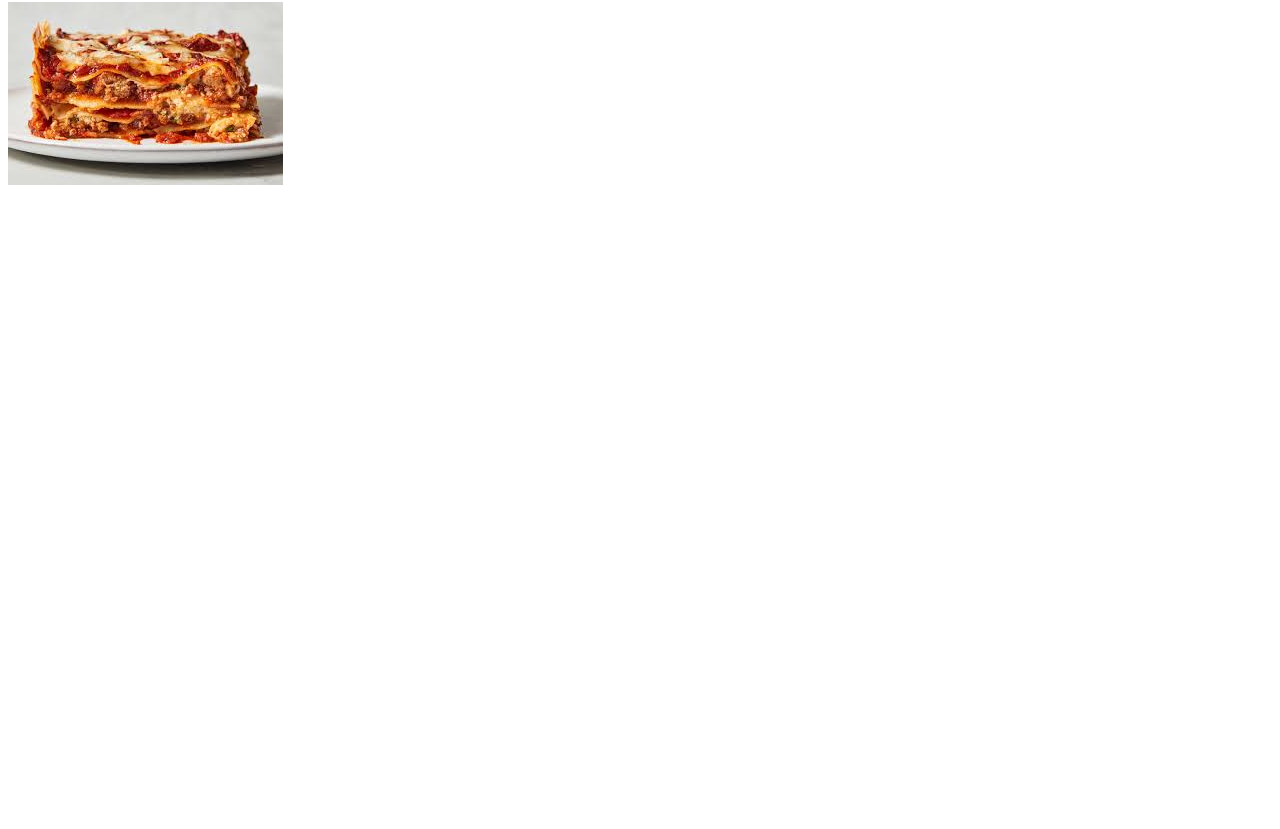
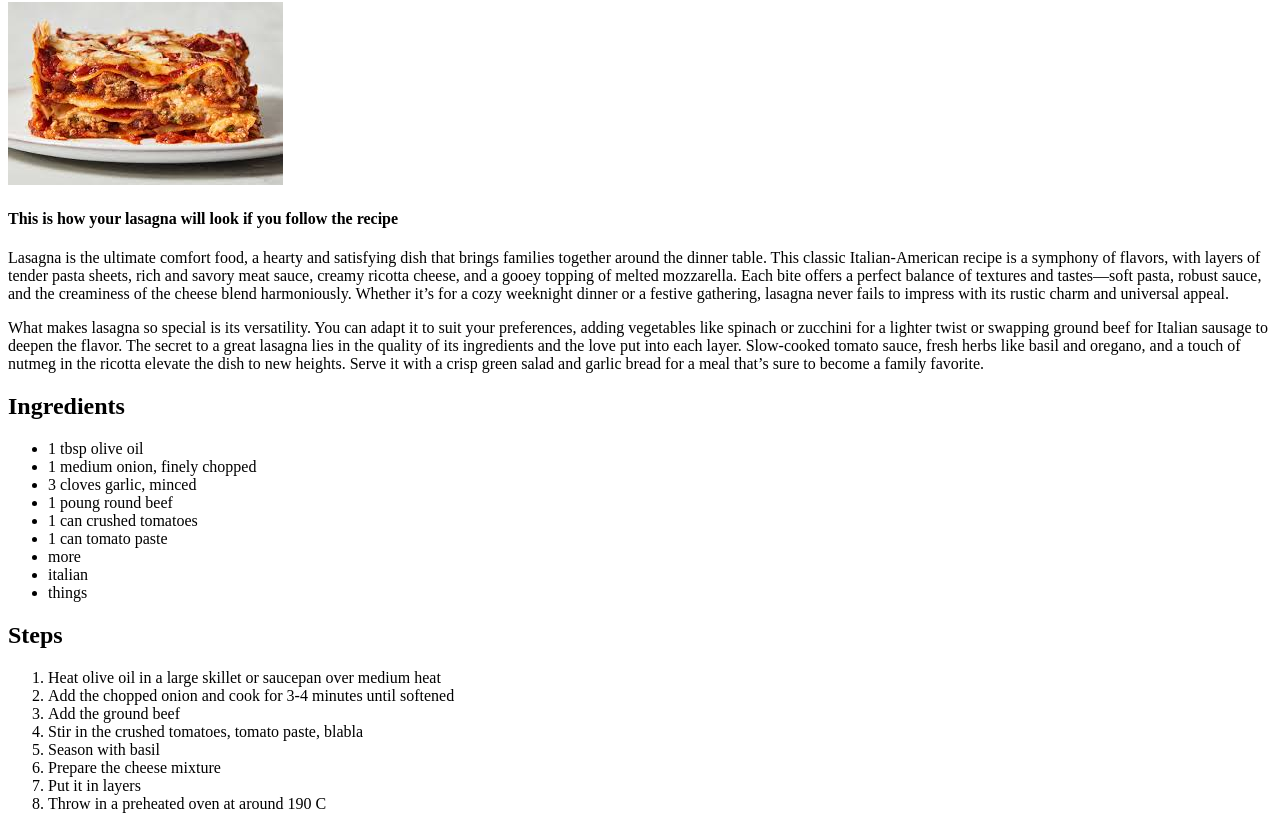
Before and after one commit to Facumasa/odin-recipes, a plain HTML site: page recipes/lasagna.html in a window 1280 px wide. Shown: the part 104-933 px from the top of the page. Before the commit the page ends 800 px from the top, so only its background shows below. Drawn offline with Linux system fonts and the light colour scheme.

Commit message:
Add lasagna ingredients, steps and create recipes
Other recipes were created as well, should have commited in more baby steps

```diff
--- a/recipes/lasagna.html
+++ b/recipes/lasagna.html
@@ -11,6 +11,37 @@
 
     <h1>Lasagna</h1>
     <img src="./images/lasagna-pic.jpeg" alt="image of a tasty lasagna">
-<!-- comment -->
+
+    <h4>This is how your lasagna will look if you follow the recipe</h5>
+    <!-- comment -->
+
+    <p>Lasagna is the ultimate comfort food, a hearty and satisfying dish that brings families together around the dinner table. This classic Italian-American recipe is a symphony of flavors, with layers of tender pasta sheets, rich and savory meat sauce, creamy ricotta cheese, and a gooey topping of melted mozzarella. Each bite offers a perfect balance of textures and tastes—soft pasta, robust sauce, and the creaminess of the cheese blend harmoniously. Whether it’s for a cozy weeknight dinner or a festive gathering, lasagna never fails to impress with its rustic charm and universal appeal.</p>
+
+     <p>What makes lasagna so special is its versatility. You can adapt it to suit your preferences, adding vegetables like spinach or zucchini for a lighter twist or swapping ground beef for Italian sausage to deepen the flavor. The secret to a great lasagna lies in the quality of its ingredients and the love put into each layer. Slow-cooked tomato sauce, fresh herbs like basil and oregano, and a touch of nutmeg in the ricotta elevate the dish to new heights. Serve it with a crisp green salad and garlic bread for a meal that’s sure to become a family favorite.</p>
+
+     <h2>Ingredients</h2>
+    <ul>
+        <li>1 tbsp olive oil</li>
+        <li>1 medium onion, finely chopped</li>
+        <li>3 cloves garlic, minced</li>
+        <li>1 poung round beef</li>
+        <li>1 can crushed tomatoes</li>
+        <li>1 can tomato paste</li>
+        <li>more</li>
+        <li>italian</li>
+        <li>things</li>
+    </ul>
+
+    <h2>Steps</h2>
+    <ol>
+        <li>Heat olive oil in a large skillet or saucepan over medium heat</li>
+        <li>Add the chopped onion and cook for 3-4 minutes until softened</li>
+        <li>Add the ground beef</li>
+        <li>Stir in the crushed tomatoes, tomato paste, blabla</li>
+        <li>Season with basil</li>
+        <li>Prepare the cheese mixture</li>
+        <li>Put it in layers</li>
+        <li>Throw in a preheated oven at around 190 C</li>
+    </ol>
 </body>
 </html>
```
Also changed, not shown: bolognesa.html (added, +11 -0 lines), tiramisu.html (added, +11 -0 lines).
